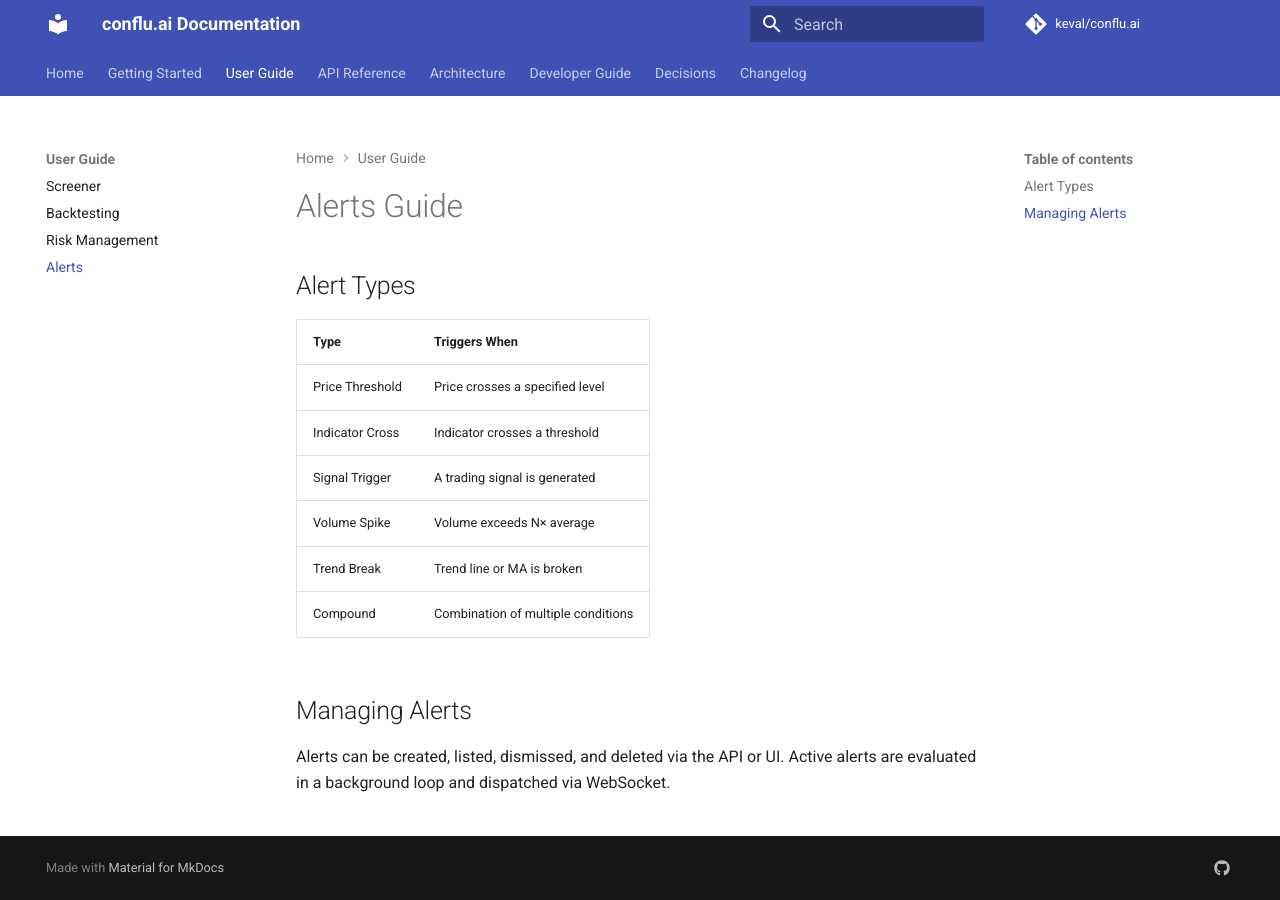
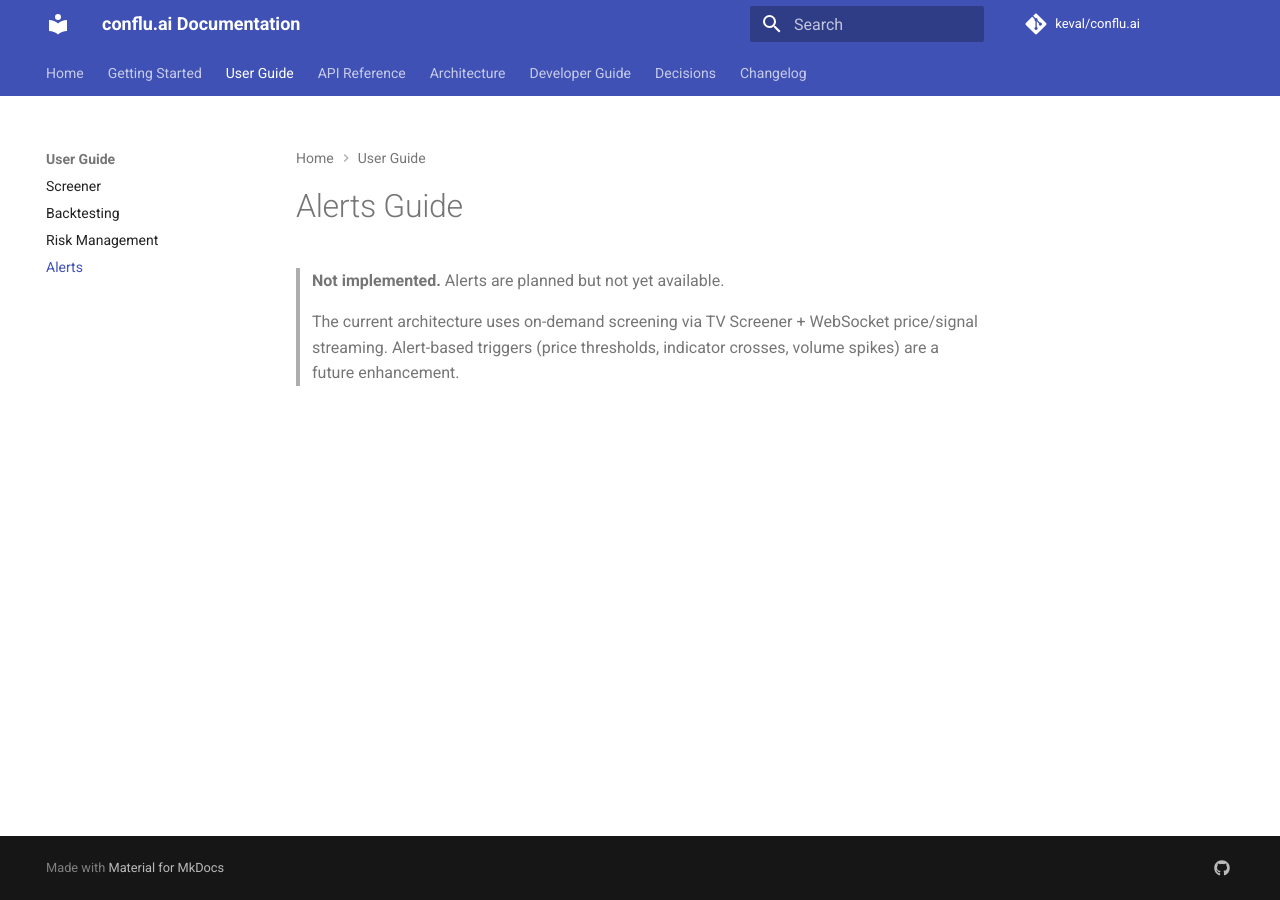
Before and after one commit to mk-keval/conflu.ai, an MkDocs documentation site: the page built from docs/user-guide/alerts.md, in a window 1280 px wide. Built offline with MkDocs 1.6.1 and Material for MkDocs 9.7.7, drawn with Linux system fonts in a browser that asks for light colours; comment, search, counter and statistics services are not loaded.

Commit message:
docs: fix getting-started, local-setup, user-guides
getting-started.md: removed stale IndicatorCache import from step 5. local-setup.md: fixed Docker profile note (worker is profiles/workers not default). alerts.md: replaced stale content with 'Not implemented' marker. screener.md: removed 'streamed via WebSocket' reference.

Ultraworked with Sisyphus

Co-authored-by: Sisyphus <clio-agent@sisyphuslabs.ai>

```diff
--- a/docs/user-guide/alerts.md
+++ b/docs/user-guide/alerts.md
@@ -1,16 +1,5 @@
 # Alerts Guide
 
-## Alert Types
-
-| Type | Triggers When |
-|------|---------------|
-| Price Threshold | Price crosses a specified level |
-| Indicator Cross | Indicator crosses a threshold |
-| Signal Trigger | A trading signal is generated |
-| Volume Spike | Volume exceeds N× average |
-| Trend Break | Trend line or MA is broken |
-| Compound | Combination of multiple conditions |
-
-## Managing Alerts
-
-Alerts can be created, listed, dismissed, and deleted via the API or UI. Active alerts are evaluated in a background loop and dispatched via WebSocket.
+> **Not implemented.** Alerts are planned but not yet available.
+>
+> The current architecture uses on-demand screening via TV Screener + WebSocket price/signal streaming. Alert-based triggers (price thresholds, indicator crosses, volume spikes) are a future enhancement.
```
Also changed, not shown: docs/dev-guide/local-setup.md (+2 -1 lines), docs/getting-started.md (+1 -8 lines), docs/user-guide/screener.md (+1 -1 lines).
